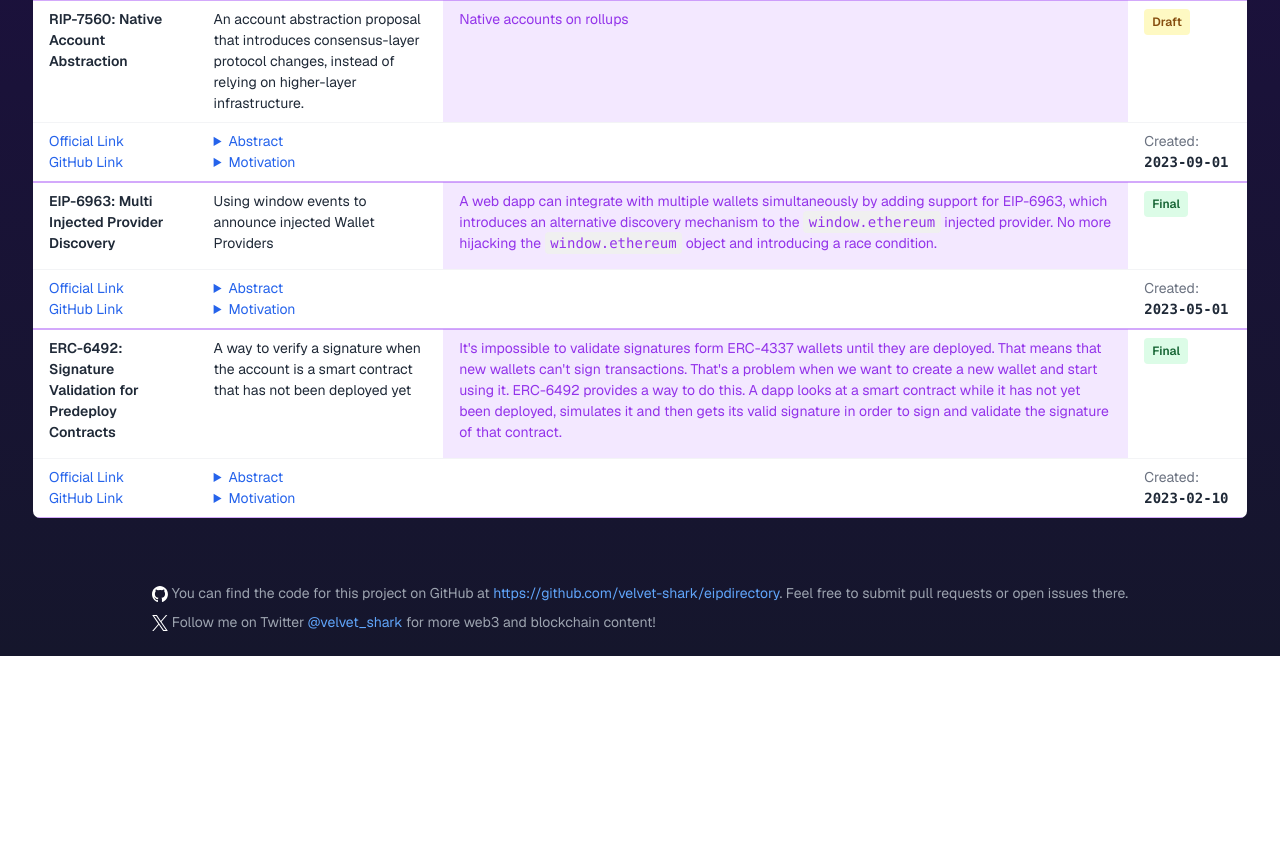
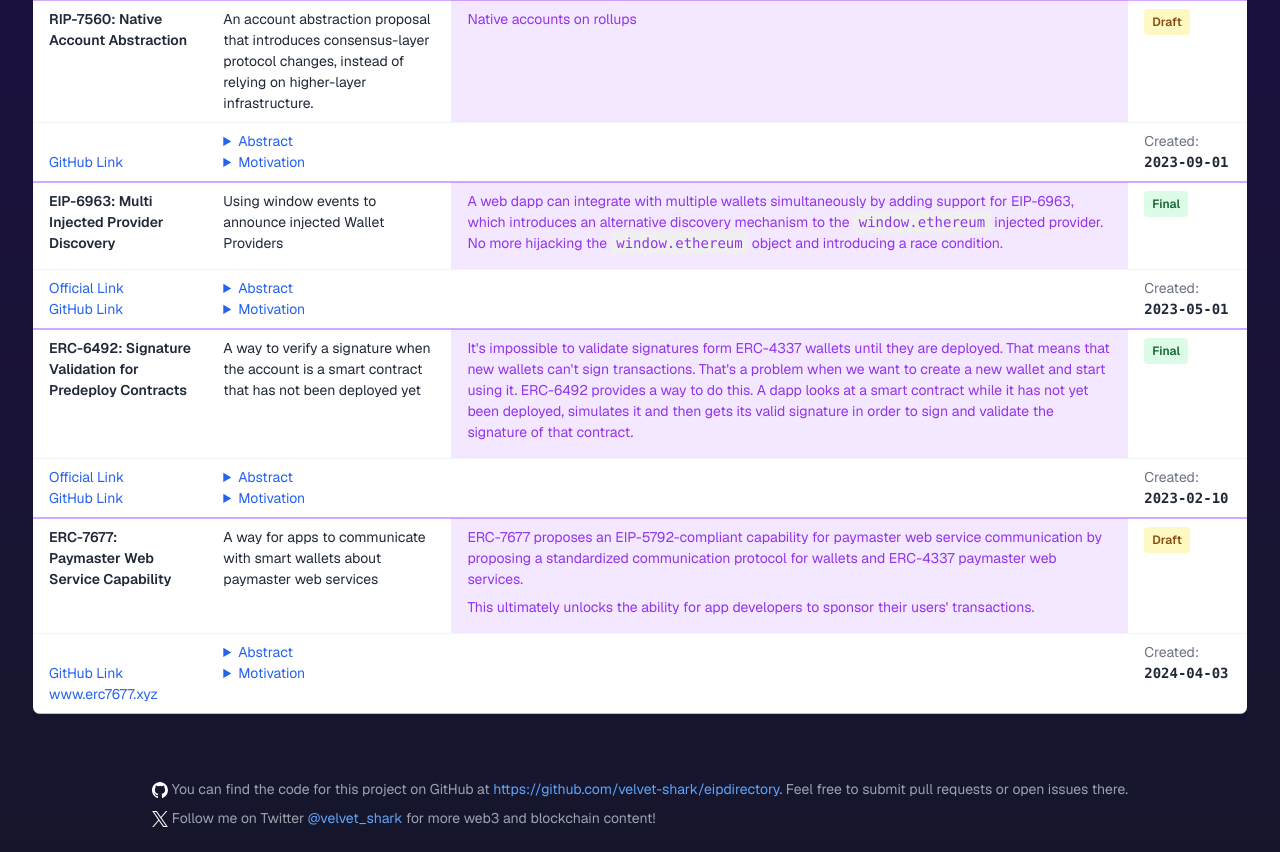
Before and after one commit to velvet-shark/eipdirectory, a Next.js app: page / in a window 1280 px wide. Shown: the part 2180-3032 px from the top of the page. Before the commit the page ends 2836 px from the top, so only its background shows below. Built offline with nearby package versions, Linux system fonts and the light colour scheme.

Commit message:
Add ERC-7677, add links to external pages

```diff
--- a/public/eips.json
+++ b/public/eips.json
@@ -245,5 +245,24 @@
     "Links": "",
     "Requires": "1271",
     "Body": ""
+  },
+  {
+    "EIP": "ERC-7677",
+    "Number": "7677",
+    "Category": "ERC",
+    "Title": "Paymaster Web Service Capability",
+    "Custom name": "",
+    "Status": "Draft",
+    "Created": "2024-04-03",
+    "Summary": "A way for apps to communicate with smart wallets about paymaster web services",
+    "Why is it important?": "ERC-7677 proposes an EIP-5792-compliant capability for paymaster web service communication by proposing a standardized communication protocol for wallets and ERC-4337 paymaster web services.\n\nThis ultimately unlocks the ability for app developers to sponsor their users' transactions.",
+    "Abstract": "With [EIP-5792](https://github.com/ethereum/EIPs/blob/master/EIPS/eip-5792.md), apps can communicate with wallets about advanced features via capabilities. This proposal defines a capability that allows apps to request that [ERC-4337](https://github.com/ethereum/ercs/blob/master/ERCS/erc-4337.md) wallets communicate with a specified paymaster web service. To support this, we also define a standardized API for paymaster web services.",
+    "Motivation": "App developers want to start sponsoring their users' transactions using paymasters. Paymasters are commonly used via web services. However, there is currently no way for apps to tell wallets to communicate with a specific paymaster web service. Similarly, there is no standard for how wallets should communicate with these services. We need both a way for apps to tell wallets to communicate with a specific paymaster web service and a communication standard for wallets to do so.",
+    "Description": "",
+    "Official link": "",
+    "GitHub link": "https://github.com/ethereum/ERCs/pull/360/files",
+    "Links": "https://www.erc7677.xyz/",
+    "Requires": "4337, 5792",
+    "Body": ""
   }
 ]
--- a/src/app/page.tsx
+++ b/src/app/page.tsx
@@ -116,6 +116,7 @@ const HomePage = () => {
                     </tr>
                     <tr className="border-b-2  border-purple-500 border-opacity-50 bg-white py-4">
                       <td className="border-b px-4 py-2 align-top text-gray-800">
+                        {eip["Official link"] && (
                           <a
                             href={eip["Official link"]}
                             target="_blank"
@@ -124,6 +125,7 @@ const HomePage = () => {
                           >
                             Official Link
                           </a>
+                        )}
                         <br />
                         <a
                           href={eip["GitHub link"]}
@@ -133,6 +135,20 @@ const HomePage = () => {
                         >
                           GitHub Link
                         </a>
+                        <br />
+                        {eip.Links && (
+                          <a
+                            href={eip.Links}
+                            target="_blank"
+                            rel="noopener noreferrer"
+                            className="text-blue-600 hover:underline"
+                          >
+                            {eip.Links.replace(/^https?:\/\//, "").replace(
+                              /\/$/,
+                              "",
+                            )}
+                          </a>
+                        )}
                       </td>
                       <td
                         colSpan={2}
```
Lines whose indentation alone changed are shown as unchanged.
